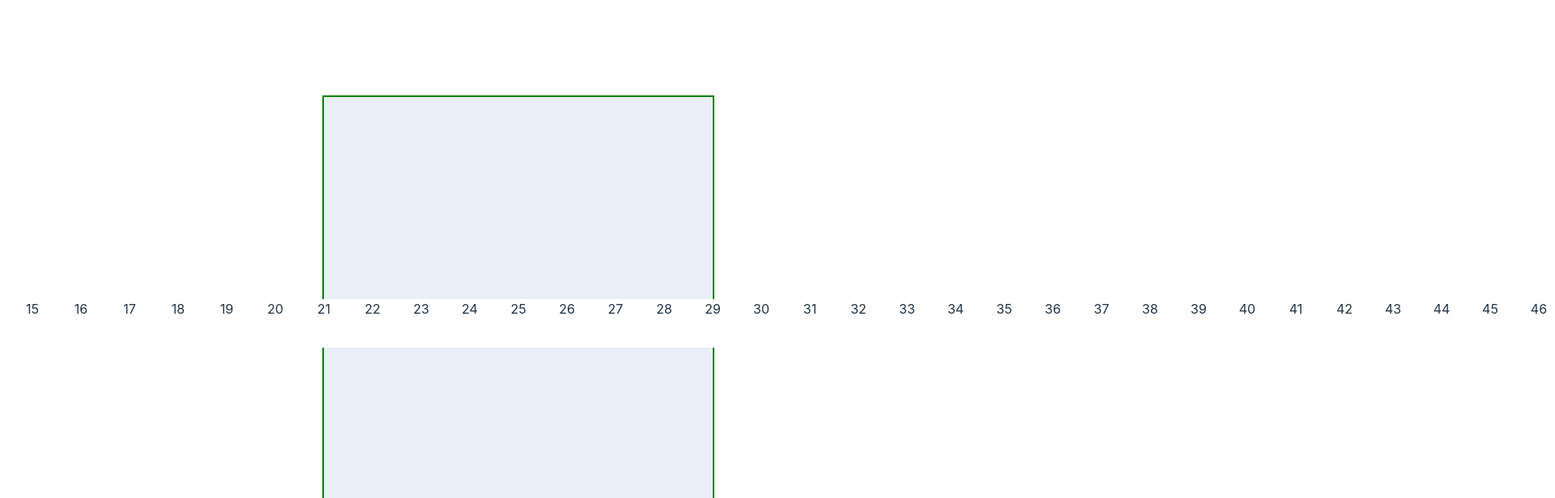
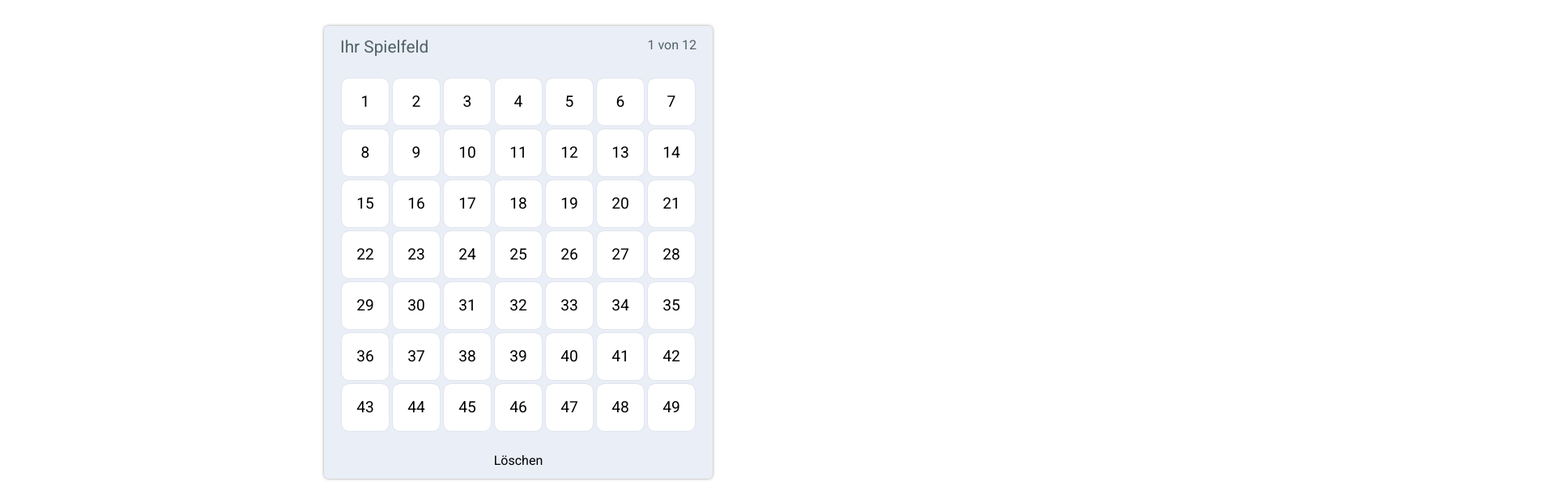
Before and after one commit to kedmar20/Lotto-App-Probeaufgabe, a React (Vite) app: page / in a window 1280 px wide. Shown: the top 616 px of the page at 81% size, 1920 px wide, since content can reach past the window. Built offline with nearby package versions, Linux system fonts and the light colour scheme.

Commit message:
add styling, header component, footer component

```diff
--- a/src/App.jsx
+++ b/src/App.jsx
@@ -17,6 +17,7 @@ function App() {
                   {/* </Provider> */}
             </MainTemplate>
          </ThemeProvider>
+
    );
 }
 
--- a/src/components/atoms/NumberButton/NumberButton.styles.js
+++ b/src/components/atoms/NumberButton/NumberButton.styles.js
@@ -2,6 +2,14 @@ import styled from "styled-components";
 
 export const NumberButtonStyles = styled.div`
  background-color: ${({ theme }) => theme.colors.white};
-    width: 60px;
-    height: 60px;
+    width: 58px;
+    height: 58px;
+    /* border: blue solid 1px; */
+    border-radius: 15%;
+    display: flex;
+    justify-content: center;
+    align-items: center;
+    font-size: 1.2rem;
+    -webkit-box-shadow: 0px 0px 3px -2px rgba(0,0,0,0.98);
+box-shadow: 0px 0px 3px -2px rgba(0,0,0,0.98);
 `
--- a/src/components/molecules/NumberList/NumberList.styles.js
+++ b/src/components/molecules/NumberList/NumberList.styles.js
@@ -2,7 +2,11 @@ import styled from "styled-components";
 
 export const NumberListStyles = styled.div`
     display: flex;
-    justify-content: start;
+    flex-wrap:wrap;
+    justify-content: center;
     align-items: center;
-
+   width: 100%;
+   /* height: 100%; */
+   /* border: red solid 2px; */
+   gap: 5px;
 `;
--- /dev/null
+++ b/src/components/organisms/Footer/Footer.jsx
@@ -0,0 +1,15 @@
+import React from 'react'
+
+const Footer = () => {
+  return (
+    <div>
+        <img></img>
+        <span>
+
+      Löschen
+        </span>
+    </div>
+  )
+}
+
+export default Footer
--- /dev/null
+++ b/src/components/organisms/Header/Header.jsx
@@ -0,0 +1,18 @@
+import React from 'react'
+import { HeaderStyles } from './Header.styles'
+
+const Header = () => {
+  return (
+    <HeaderStyles>
+        <span>
+
+      Ihr Spielfeld
+        </span>
+        <span className='textHeaderRight'>
+            1 von 12
+        </span>
+    </HeaderStyles>
+  )
+}
+
+export default Header
--- /dev/null
+++ b/src/components/organisms/Header/Header.styles.js
@@ -0,0 +1,19 @@
+import styled from "styled-components";
+
+export const HeaderStyles = styled.div`
+    display: flex;
+    flex-wrap:wrap;
+    justify-content: space-between;
+    padding: 0 20px;
+    align-items: start;
+   width: 100%;
+   /* height: 100%; */
+   /* border: red solid 2px; */
+   gap: 5px;
+   color: ${({ theme }) => theme.colors.textHeader};
+   font-size: 1.3em;
+
+   .textHeaderRight {
+    font-size: 1rem;
+   }
+`;
--- a/src/components/templates/MainTemplate/MainTemplate.jsx
+++ b/src/components/templates/MainTemplate/MainTemplate.jsx
@@ -1,14 +1,16 @@
 import React from "react";
 import { MainTemplateStyles } from "./MainTemplate.styles";
+import Header from "src/components/organisms/Header/Header";
+import Footer from "src/components/organisms/Footer/Footer";
 
 
 
 const MainTemplate = ({ children }) => {
    return (
       <MainTemplateStyles>
-         {/* <Header /> */}
+         <Header />
          {children}
-         {/* <Footer /> */}
+         <Footer />
       </MainTemplateStyles>
    );
 };
--- a/src/components/templates/MainTemplate/MainTemplate.styles.js
+++ b/src/components/templates/MainTemplate/MainTemplate.styles.js
@@ -8,5 +8,9 @@ export const MainTemplateStyles = styled.div`
     background-color: ${({ theme }) => theme.colors.backgroundTemplate};
     width: 480px;
     height: 560px;
-    border: green solid 2px;
+    /* border: green solid 2px; */
+    border-radius: 1%;
+    margin: auto;
+-webkit-box-shadow: 0px 0px 5px -2px rgba(0,0,0,0.98);
+box-shadow: 0px 0px 5px -2px rgba(0,0,0,0.98);
 `;
--- a/src/index.css
+++ b/src/index.css
@@ -1,69 +1,24 @@
-:root {
-  font-family: Inter, system-ui, Avenir, Helvetica, Arial, sans-serif;
-  line-height: 1.5;
-  font-weight: 400;
+  @import url('https://fonts.googleapis.com/css2?family=Roboto:wght@300;400;500;700&display=swap');
 
-  color-scheme: light dark;
-  color: rgba(255, 255, 255, 0.87);
-  background-color: #242424;
 
-  font-synthesis: none;
-  text-rendering: optimizeLegibility;
-  -webkit-font-smoothing: antialiased;
-  -moz-osx-font-smoothing: grayscale;
-  -webkit-text-size-adjust: 100%;
-}
+html {
+    box-sizing: border-box;
+  }
 
-a {
-  font-weight: 500;
-  color: #646cff;
-  text-decoration: inherit;
-}
-a:hover {
-  color: #535bf2;
-}
+  *, *::after, *::before {
+    box-sizing: inherit;
+    margin:0;
+    padding:0;
+  }
 
-body {
-  margin: 0;
-  display: flex;
-  place-items: center;
-  min-width: 320px;
-  min-height: 100vh;
-}
+  body {
+    font-family: 'Roboto', sans-serif;
+    width: 100vw;
+    height: 100vh;
 
-h1 {
-  font-size: 3.2em;
-  line-height: 1.1;
-}
+  }
 
-button {
-  border-radius: 8px;
-  border: 1px solid transparent;
-  padding: 0.6em 1.2em;
-  font-size: 1em;
-  font-weight: 500;
-  font-family: inherit;
-  background-color: #1a1a1a;
-  cursor: pointer;
-  transition: border-color 0.25s;
-}
-button:hover {
-  border-color: #646cff;
-}
-button:focus,
-button:focus-visible {
-  outline: 4px auto -webkit-focus-ring-color;
-}
+  a, button {
+    font-family: 'Roboto', sans-serif;
 
-@media (prefers-color-scheme: light) {
-  :root {
-    color: #213547;
-    background-color: #ffffff;
   }
-  a:hover {
-    color: #747bff;
-  }
-  button {
-    background-color: #f9f9f9;
-  }
-}
```
Also changed, not shown: src/components/organisms/Footer/Footer.styles.js (added).
